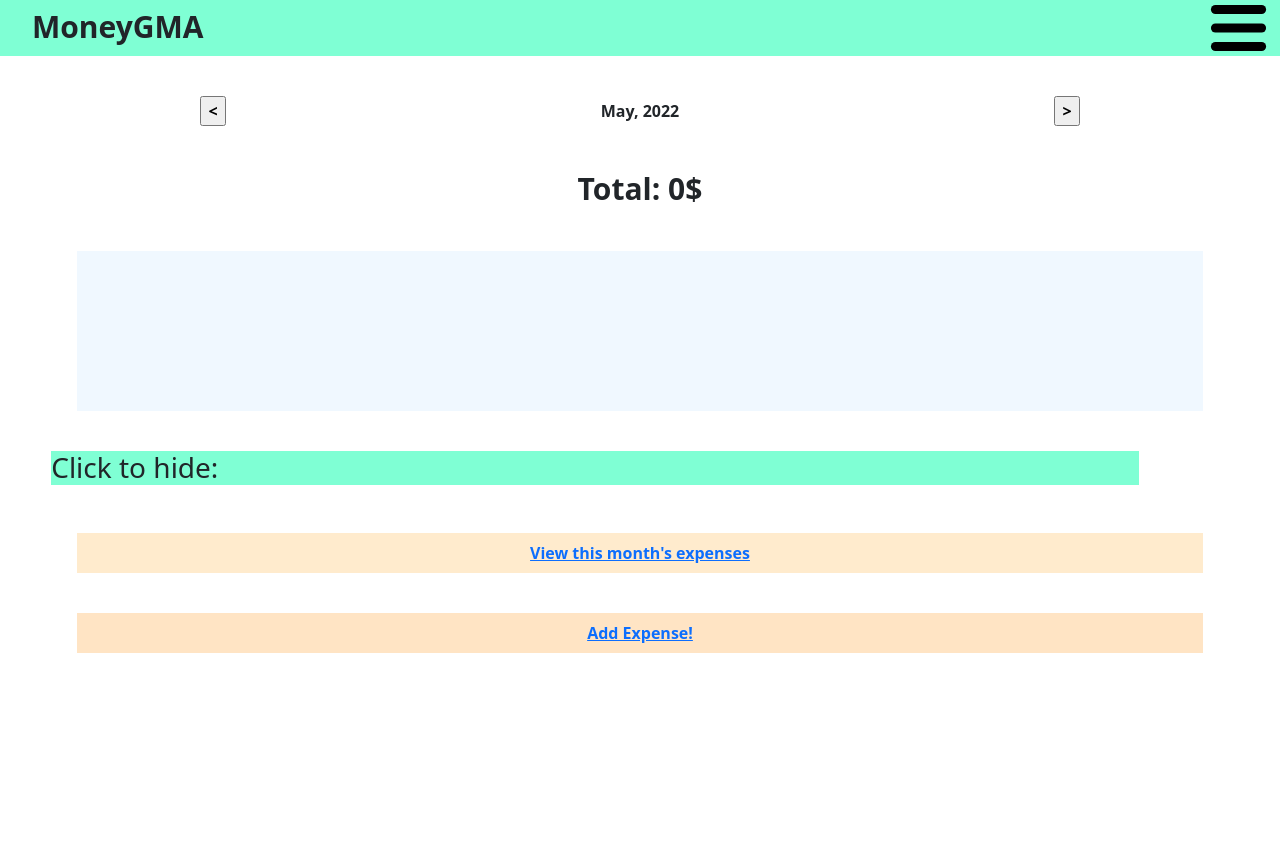
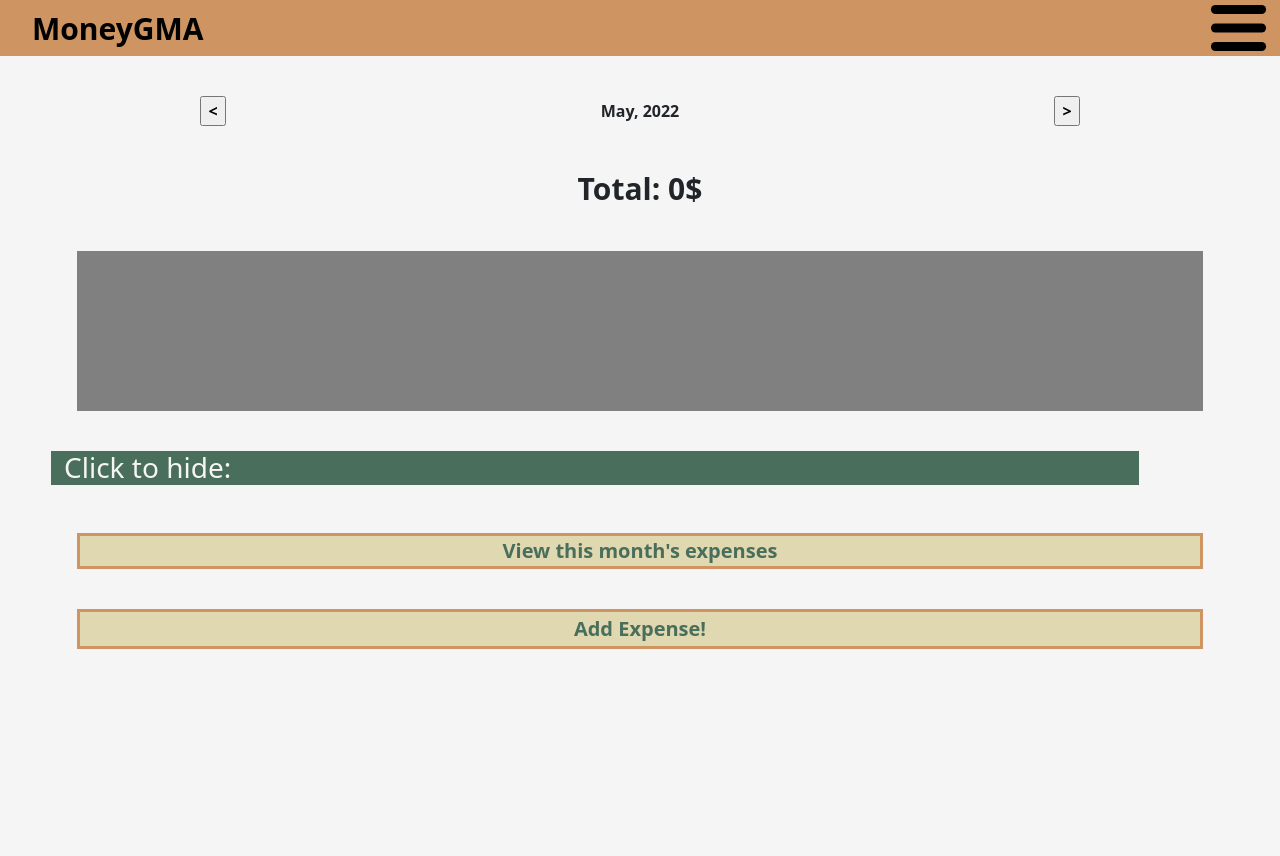
Before and after one commit to geniusbat/MoneyGMA, a Django app: page / in a window 1280 px wide. Before the commit the page ends 653 px from the top, so only its background shows below. Run offline with Django 4.2, Linux system fonts and the light colour scheme; data that the repository does not hold is empty.

Commit message:
started styling

```diff
--- a/MoneyGMA/App/views.py
+++ b/MoneyGMA/App/views.py
@@ -6,6 +6,8 @@ from .forms import *
 import json
 from Api.serializers import *
 from django.shortcuts import get_object_or_404
+
+#TODO: Error, from 01-05-2022 goes to 31-05-2022 (does not skip month)
 
 #AUXILIAR
 def viewData()->dict:
@@ -29,7 +31,7 @@ def getExpensesContext(expenses, date):
 
         else:
             if i["category"]==None:
-                color = "#808080"
+                color = "#E0D8B0"
             else:
                 color = ExpenseCategory.objects.get(pk=i["category"]).color
             moneyPerCategory[i["category"]] = {"percent":i["money"], "color":color}
--- a/MoneyGMA/static/baseStatic/base.css
+++ b/MoneyGMA/static/baseStatic/base.css
@@ -1,20 +1,38 @@
+/*https://coolors.co/ce9461-dea057-e0d8b0-f5f5f5-74546a*/
+:root {
+    --crayola-tan: #CE9461;
+    --earth-yellow: #DEA057;
+    --dutch-white: #E0D8B0;
+    --cultured-white: #F5F5F5;
+    --kombu-green:#496E5B;
+    /*--kombu-green: #31493C;*/
+}
+
+html, body {
+    min-height: 100vh;
+}
+
 .content {
     padding: 0 1vw 0 1vw;
     font-weight: 620;
+    min-height: 100vh;
+    background-color: var(--cultured-white);
 }
 
 .navBar {
     height: 7vh;
-    background-color: aquamarine;
+    background-color: var(--crayola-tan);
     padding: 0.5vh 1vw 0.5vh 0.5vw;
     display: flex;
     justify-content: space-between;
 }
 
 .navBar-title {
+    margin-top: 0.2vh;
+    margin-left: 2vw;
     font-size: 30px;
     font-weight: 800;
-    margin-left: 2vw;
+    color: black
 }
 
 .burger-menu {
@@ -33,12 +51,12 @@
 
 .mainMenu {
     position: absolute;
-    width: 30%;
+    width: 50%;
     top: 7vh;
     right: 0px;
     z-index: 100;
     display: none;
-    background-color: green;
+    background-color: var(--kombu-green);
     padding: 0.5vh 0.9vw 1vh 2vw;
     flex-direction: column;
 }
@@ -47,11 +65,13 @@
     text-align: end;
     margin-top: 1vh;
     padding-right: 1vw;
-    background-color: greenyellow;
+    background-color: var(--dutch-white);
+    border: var(--crayola-tan) 3px solid;
 }
 
 .mainMenu-item > a {
+    color: var(--kombu-green);
     text-decoration: none;
-    font-size: 20px;
+    font-size: 30px;
     font-weight: 700;
 }
--- a/MoneyGMA/static/index.css
+++ b/MoneyGMA/static/index.css
@@ -14,7 +14,7 @@
     margin-left: 5vw;
     margin-right: 5vw;
     height: 20vh;
-    background-color: aliceblue;
+    background-color: #808080;
     display: flex;
     flex-direction: row;
     position: relative;
@@ -53,27 +53,49 @@
 .showMore{
     margin-right: 10vw;
     margin-left: 3vw;
-    background-color: aquamarine;
+    background-color: var(--kombu-green);
+    color: var(--cultured-white);
+    padding-left: 1vw;
 }
 
 .showMore-data {
+    height: 100%;
     margin-right: 10vw;
     margin-left: 4vw;
+    display: flex;
+    flex-direction: column;
 }
 
 .showMore-element {
     border-bottom: 1px solid black;
+    display: flex;
+    flex-direction: row;
+    width: 100%;
+    height: 100%;
+}
+
+.showMore-colorSquare {
+    min-height: 100%;
+    min-width: 10vw;
+    margin-right: 3vw;
 }
 
 .viewMonthlyExpenses {
-    min-height: fit-content;
-    height: 5vh;
+    height: fit-content;
     margin-left: 5vw;
     margin-right: 5vw;
-    background-color: blanchedalmond;
+    background-color: var(--dutch-white);
+    border: var(--crayola-tan) 3px solid;
     display: flex;
     align-items: center;
     justify-content: center;
+}
+
+.viewMonthlyExpenses > a {
+    color: var(--kombu-green);
+    text-decoration: none;
+    font-size: 20px;
+    font-weight: 700;
 }
 
 .addExpenseLink {
@@ -81,8 +103,16 @@
     height: 5vh;
     margin-left: 5vw;
     margin-right: 5vw;
-    background-color: bisque;
+    background-color: var(--dutch-white);
+    border: var(--crayola-tan) 3px solid;
     display: flex;
     align-items: center;
     justify-content: center;
 }
+
+.addExpenseLink > a {
+    color: var(--kombu-green);
+    text-decoration: none;
+    font-size: 20px;
+    font-weight: 700;
+}
--- a/MoneyGMA/templates/index.html
+++ b/MoneyGMA/templates/index.html
@@ -29,7 +29,7 @@
     </h3>
     <div class="showMore-data" id="showMore-data">
         {% for category,data in moneyPerCategory.items %}
-            <div class="showMore-element" >{{ category }}: {{ data.expended }}$</div>
+            <div class="showMore-element" ><span class="showMore-colorSquare" style="background-color:{{data.color}};"></span><span>{{ category }}: {{ data.expended }}$</span></div>
         {% endfor %}
     </div>
     <div class="spacer"></div>
--- a/MoneyGMA/templates/partiallyViewExpenses.html
+++ b/MoneyGMA/templates/partiallyViewExpenses.html
@@ -1,4 +1,5 @@
 {% extends 'baseTemplates/base.html' %}
+{% load appTemplates %}
 {% load static %}
 {% block head %}
     {% load static %}
@@ -17,7 +18,7 @@
         </tr>
         {% for expense in  expenses %}
             <tr class="table-row">
-                <td>{{ expense.date }}</td>
+                <td>{{ expense.date | prettyDate }}</td>
                 <td>{{ expense.category }}</td>
                 <td>{{ expense.money }}</td>
                 <td><a href="{% url 'editExpense' expense.id %}">Edit</a></td>
```
Also changed, not shown: MoneyGMA/App/templatetags/appTemplates.py (added, +9 -0 lines), MoneyGMA/App/templatetags/__init__.py (added).
